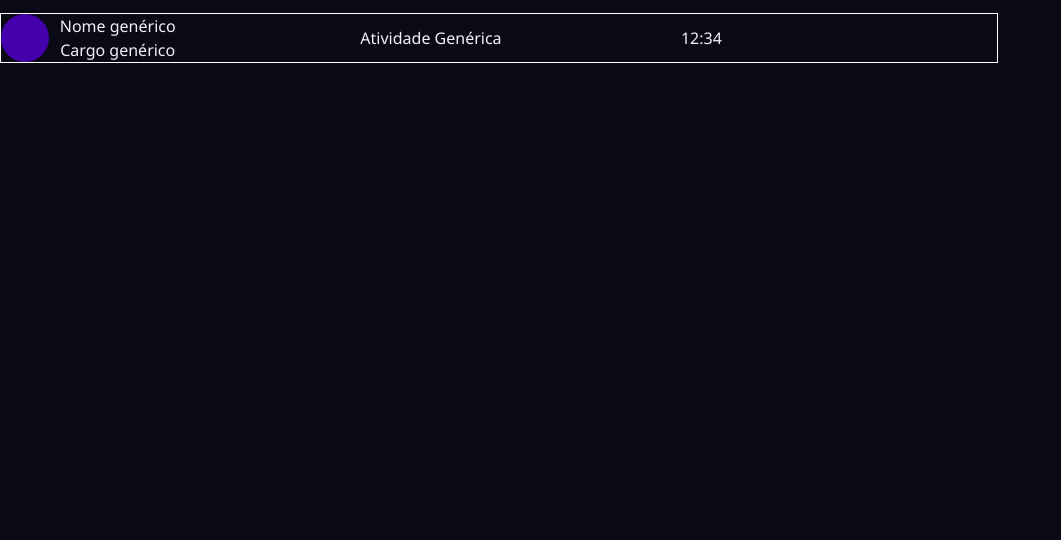
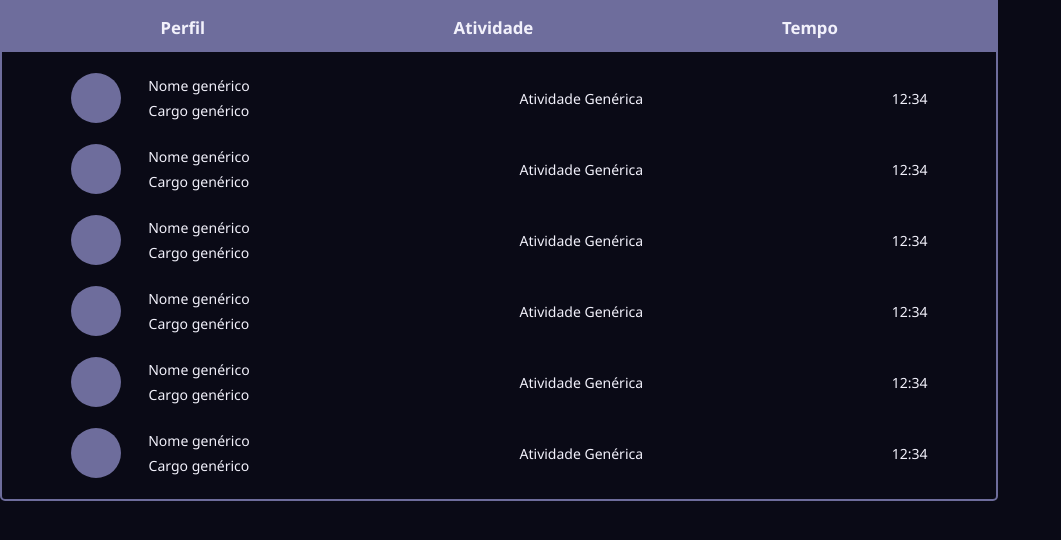
Before and after one commit to SamuelFVG/powerfit-trainee-cpe, a React (Vite) app in the folder powerfit/: page /home in a window 1280 px wide. Shown: the top 540 px of the page, without its empty margins (0-1061 px from the left). Built offline with nearby package versions, Linux system fonts and the light colour scheme.

Commit message:
Mais mudanças na tabela

```diff
--- a/powerfit/src/GlobalStyles.js
+++ b/powerfit/src/GlobalStyles.js
@@ -3,6 +3,7 @@ import { createGlobalStyle } from "styled-components";
 export const GlobalStyles = createGlobalStyle`
   html, body {
     font-family: "Noto Sans", sans-serif;
+    font-size: 14px;
     background-color: #0A0A16;
     color: #F2F1FB;
 
--- a/powerfit/src/components/LinhaDaTabelaGenerica/LinhaDaTabelaGenerica.jsx
+++ b/powerfit/src/components/LinhaDaTabelaGenerica/LinhaDaTabelaGenerica.jsx
@@ -5,6 +5,7 @@ import { InformacoesPerfil } from "./Styles";
 import { DivGenerico } from "./Styles";
 
 export default function LinhaDaTabelaGenerica({ dados }) {
+  let nome = dados.nome;
   return (
     <>
       <LinhaDaTabelaG>
--- a/powerfit/src/components/LinhaDaTabelaGenerica/Styles.js
+++ b/powerfit/src/components/LinhaDaTabelaGenerica/Styles.js
@@ -1,18 +1,19 @@
 import styled from "styled-components"
 
 export const LinhaDaTabelaG = styled.div`
-    border: solid 1px white ;
+    /* border: solid 1px green ; */
+    margin-top: 1.5rem;
+    margin-bottom: 1.5rem;
 
-    margin-top: 1%;
-    margin-bottom: 1%;
     height: 50px;
-    width: 78%;
+    width: 100%;
     display: flex;
-    gap: 18%;
+    gap: 25%;
+    justify-content: center;
 `;
 
 export const Perfil = styled.div`
-    width: 180px;
+    width: 200px;
     gap: 3%;
 
     display: flex;
@@ -35,7 +36,7 @@ export const DivGenerico = styled.div`
 `;
 
 export const Doodle = styled.div`
-    background-color: #40a;
+    background-color: #6E6D9C;
     border-radius: 100%;
     height: 100%;
     aspect-ratio: 1 / 1;
--- a/powerfit/src/pages/Home/Home.jsx
+++ b/powerfit/src/pages/Home/Home.jsx
@@ -1,5 +1,10 @@
 import {Titulo,} from "./Styles"
+import { Tabela } from "./Styles"
+import { TopoTabela } from "./Styles"
+import { DivGenerico } from "../../components/LinhaDaTabelaGenerica/Styles"
+
 import {BotaoGenerico,InputGenerico,LinkGenerico,Header,LinhaDaTabelaGenerica }  from "../../components"
+
 
 const obj =  { //vetor de objetos no final
     nome: 'Nome genérico',
@@ -10,22 +15,22 @@ const obj =  { //vetor de objetos no final
 }
 
 export default function Home() {
-    // <Tabela>
-    //     <TopoTabela>
-    //         <DivGenerico>Perfil</DivGenerico>
-    //         <DivGenerico>Atividade</DivGenerico>
-    //         <DivGenerico>Tempo</DivGenerico>
-    //     </TopoTabela>
-    //     <LinhaDaTabelaGenerica dados={obj}/>
-    //     <LinhaDaTabelaGenerica dados={obj}/>
-    //     <LinhaDaTabelaGenerica dados={obj}/>
-    //     <LinhaDaTabelaGenerica dados={obj}/>
-    //     <LinhaDaTabelaGenerica dados={obj}/>
-    //     <LinhaDaTabelaGenerica dados={obj}/>
-    // </Tabela>
 
     return (<div>
+    <Tabela>
+        <TopoTabela>
+            <DivGenerico>Perfil</DivGenerico>
+            <DivGenerico>Atividade</DivGenerico>
+            <DivGenerico>Tempo</DivGenerico>
+        </TopoTabela>
         <LinhaDaTabelaGenerica dados={obj}/>
+        <LinhaDaTabelaGenerica dados={obj}/>
+        <LinhaDaTabelaGenerica dados={obj}/>
+        <LinhaDaTabelaGenerica dados={obj}/>
+        <LinhaDaTabelaGenerica dados={obj}/>
+        <LinhaDaTabelaGenerica dados={obj}/>
+    </Tabela>
+
     </div>)
 }
 
--- a/powerfit/src/pages/Home/Styles.js
+++ b/powerfit/src/pages/Home/Styles.js
@@ -3,3 +3,23 @@ import styled from "styled-components"
 export const Titulo = styled.h1`
     font-size: 100px;
 `;
+
+export const Tabela  = styled.div`
+    border: solid 2px #6E6D9C;
+    border-radius: 0 0 5px 5px;
+    //background-color:#aaa;
+    width: 78%;
+`;
+
+export const TopoTabela = styled.div`
+    font-size: 1.2rem;
+    font-weight: bold;
+
+    background-color: #6E6D9C;
+    width: 100%;
+    height: 50px;
+    display:flex;
+    justify-content: center;
+    align-items: center;
+    gap: 25%;
+`
```
